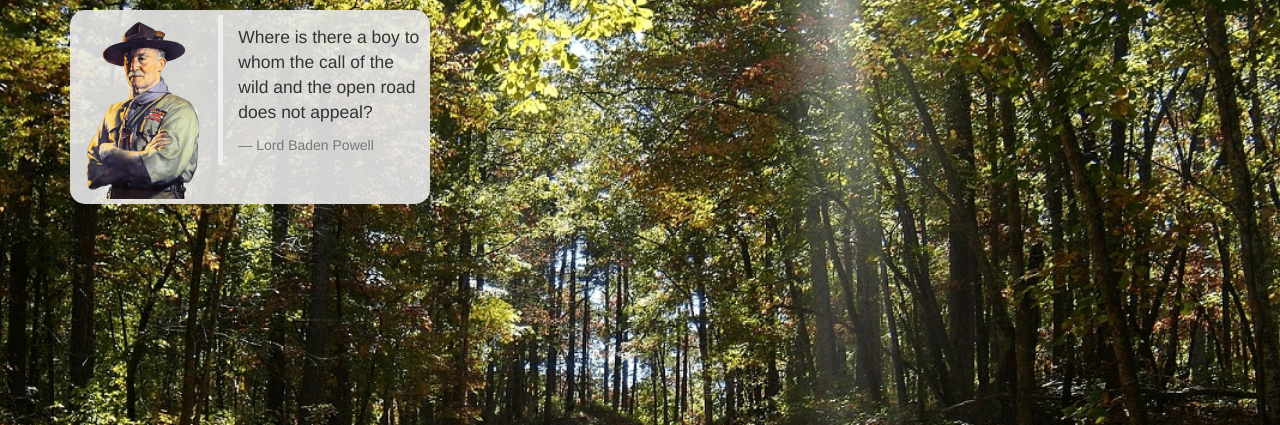
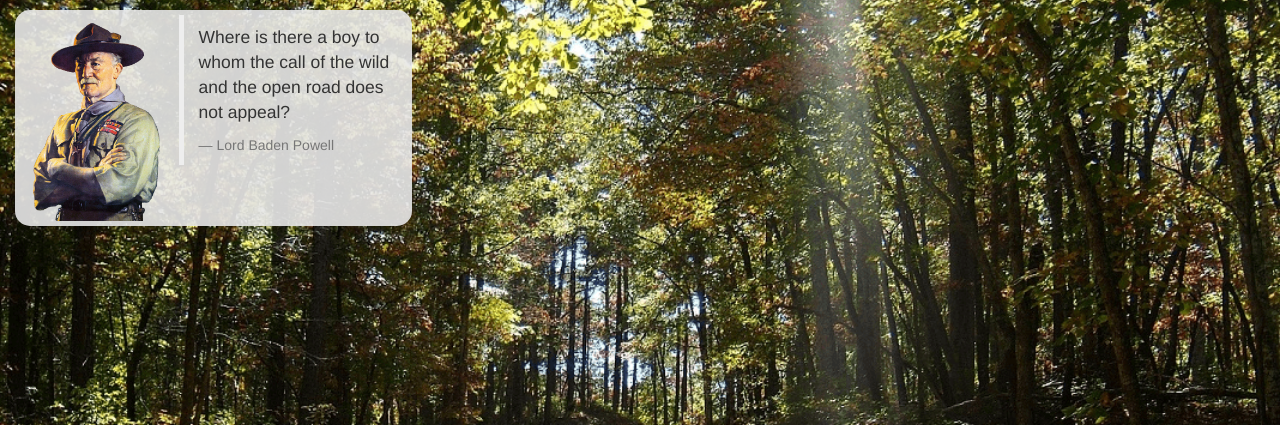
Before and after one commit to Troop40WebMaster/hillview-scout-website, a Flask app: page / in a window 1280 px wide. Shown: the top 425 px of the page. Run offline with Flask 2, Linux system fonts and the light colour scheme; some libraries are stand-ins or nearby versions.

Commit message:
o Updated the size of the Baden Powell Image so it's a little more hi-rez.

```diff
--- a/app/templates/landing.html
+++ b/app/templates/landing.html
@@ -39,7 +39,7 @@
         </div>
     </div>
 </nav>
-<div class="container">
+<div class="container-fluid">
     <div class="row" style="height: 10px"></div>
     <div class="row">
         <div class="col-md-4">
```
Also changed, not shown: app/static/images/baden-powell.png.
